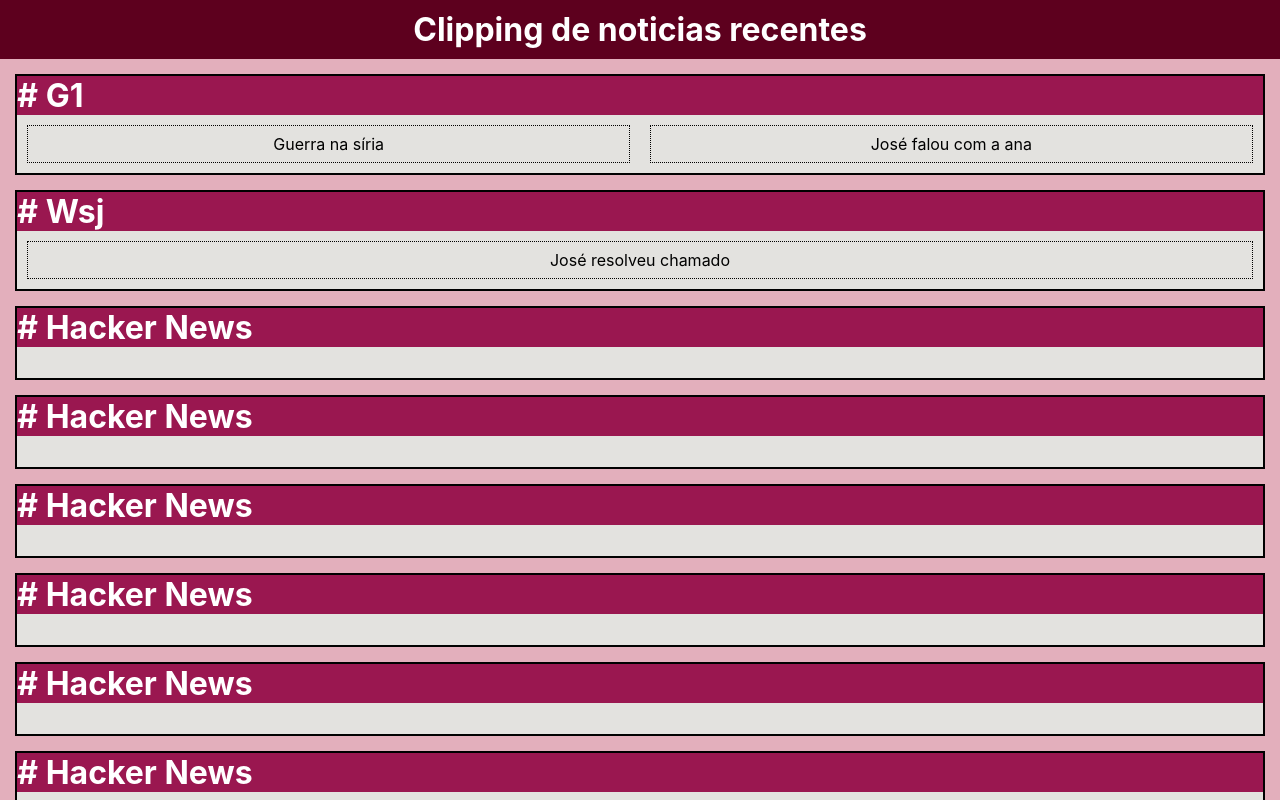
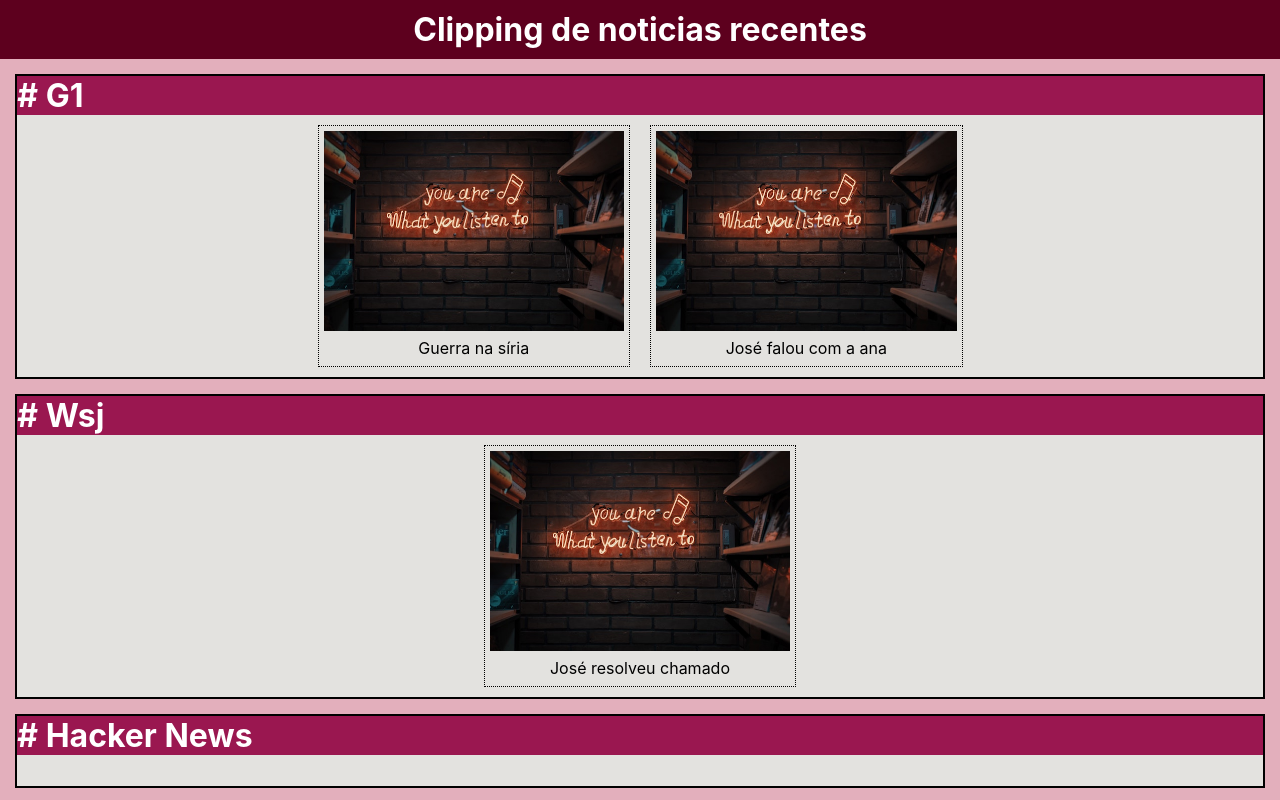
Before and after one commit to costaguila/news-clipping, a React (Create React App) app: page / in a window 1280 px wide. Shown: the top 800 px of the page. Built offline with nearby package versions, Linux system fonts and the light colour scheme.

Commit message:
Mock de imagens enviadas pela API e ajustes no CSS.

```diff
--- a/src/App.css
+++ b/src/App.css
@@ -77,11 +77,12 @@
     justify-content: center;
 }
 .newsItem{
-    flex: 1;
     text-align: center;
     border: 0.1em dotted black;
     margin: 10px;
     padding: 5px;
+}.newsItem img{
+    max-height: 200px;
 }
 .newsItem:hover{
     background-color: #e3afbc;
--- a/src/components/news/News_item.js
+++ b/src/components/news/News_item.js
@@ -1,5 +1,5 @@
 import React, { Component } from 'react';
-
+import thumb from './royalty-free-music-videos.jpg'
 
 class NewsItem extends Component {
 
@@ -13,6 +13,7 @@
     render(){
         return (
                 <div className="newsItem">
+                    <img src={thumb} alt="Imagem nao fornecida" />
                     <p>{this.state.item.title}</p>
                 </div>
         );
```
Also changed, not shown: src/components/news/royalty-free-music-videos.jpg (added).
